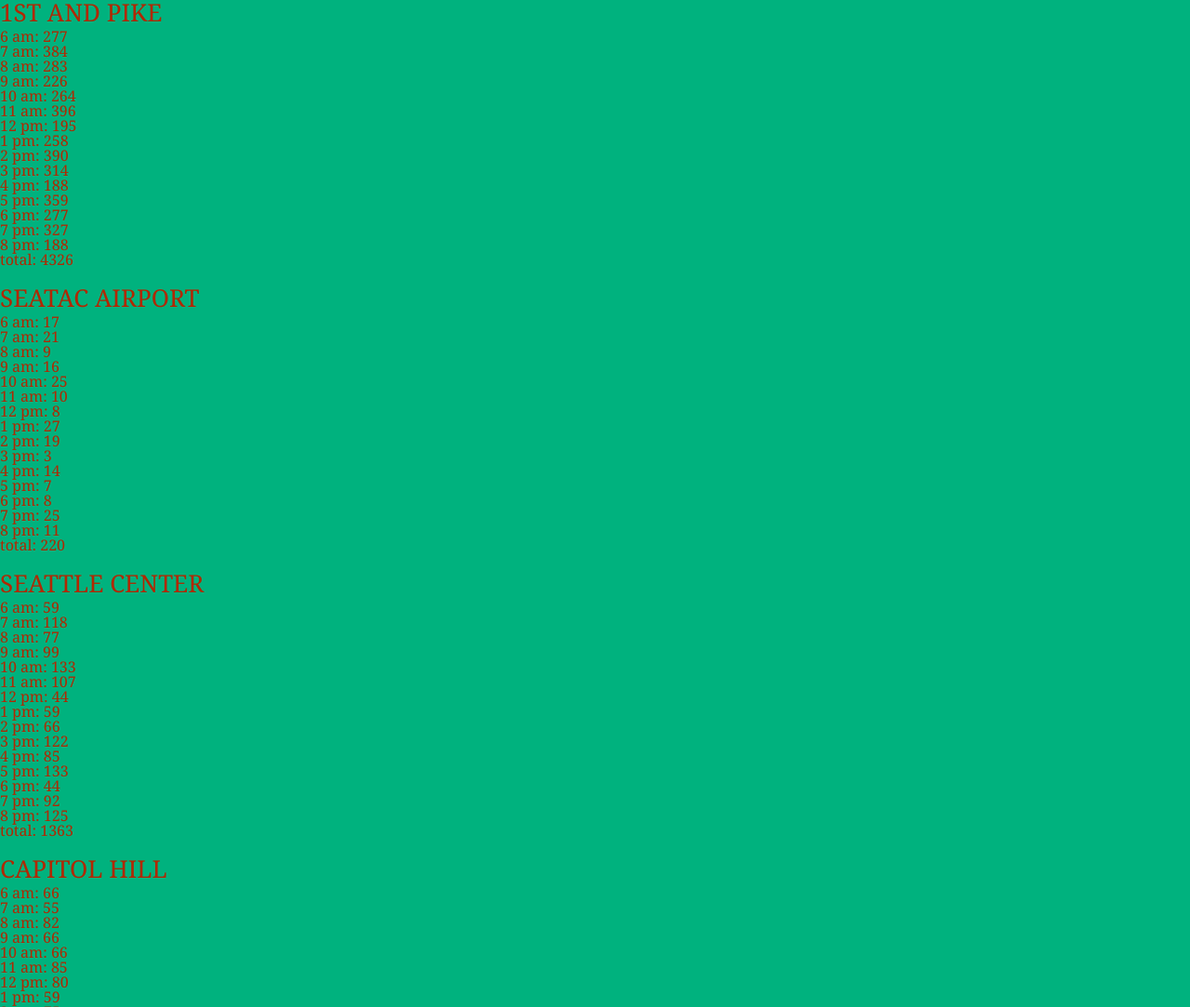
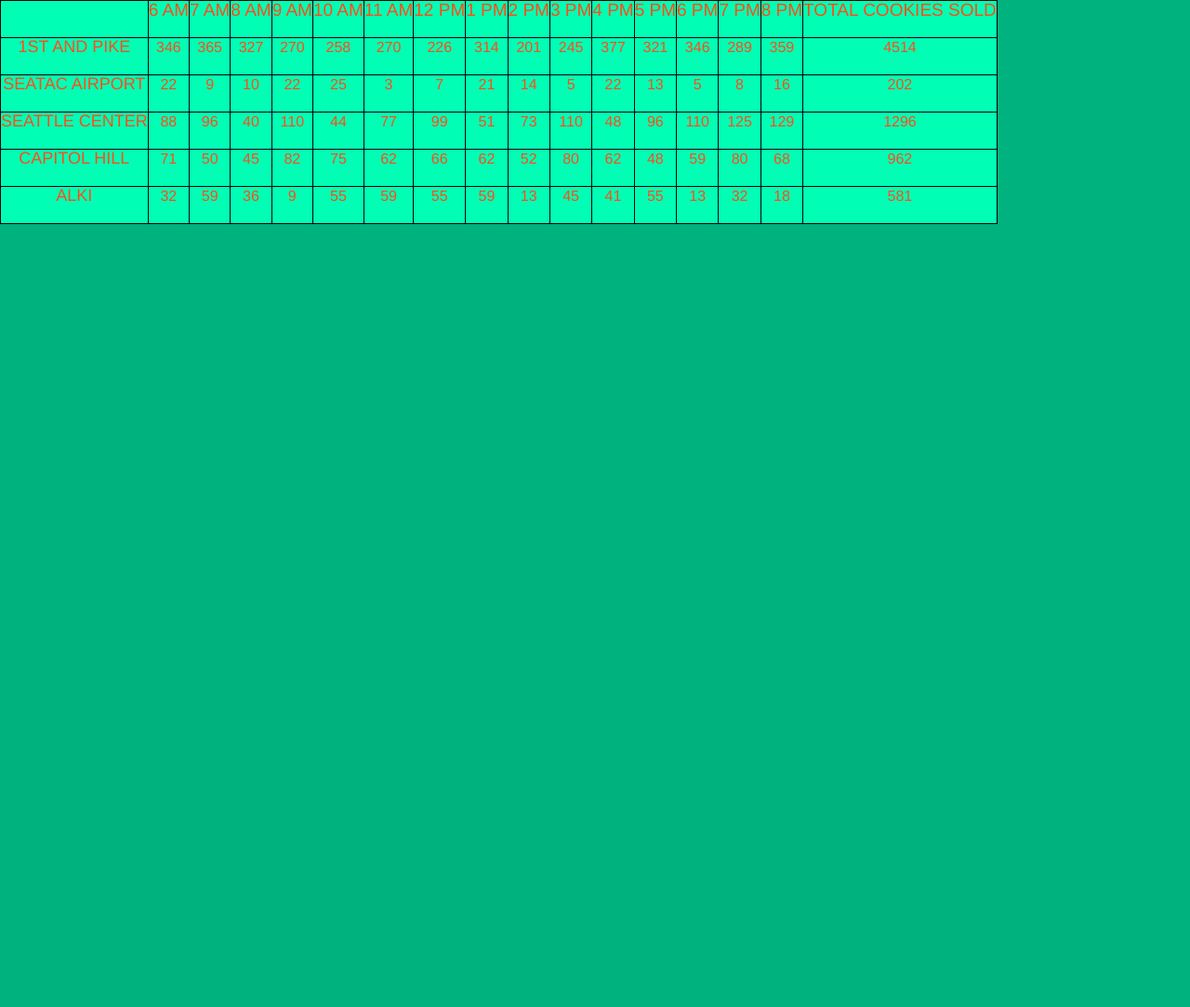
Before and after one commit to jpjazzy/day-7-lab, a plain HTML site: page sales.html in a window 1280 px wide. Shown: the top 1083 px of the page at 93% size. After the commit the page ends 800 px from the top, so only its background shows below. Drawn offline with Linux system fonts and the light colour scheme; a web font is replaced by a local one.

Commit message:
added constructor functionality with tables and css styling

```diff
--- a/app.js
+++ b/app.js
@@ -1,175 +1,98 @@
 'use strict';
 
-//Declare all store objects as literals
-var firstAndPike = {
-  shopName: '1st and Pike',
-  minCust: 23,
-  maxCust: 65,
-  avgCookieSale: 6.3,
-  getStoreData: function() { //Return data in an array format
+//Use global variable with an array of times the store is open
+//To make lists update if more stores are added
+var arrOfTimes = ['6 am', '7 am', '8 am', '9 am', '10 am', '11 am', '12 pm', '1 pm', '2 pm', '3 pm', '4 pm', '5 pm', '6 pm', '7 pm', '8 pm'];
+
+//declare constructor method for shops
+function Store(shopName, minCust, maxCust, avgCookieSale) {
+  this.shopName = shopName;
+  this.minCust = minCust;
+  this.maxCust = maxCust;
+  this.avgCookieSale = avgCookieSale;
+}
+
+//Create methods for constructor
+Store.prototype.getStoreData = function () { //simply returns all store data in array format
   return [this.minCust, this.maxCust, this.avgCookieSale];
-  },
-  genRandCxHr: function() { //generate random number of cx
+};
+
+Store.prototype.genRandCxHr = function() { //generate random number of cx
   var randCx = Math.random() * (this.maxCust - this.minCust) + this.minCust;
   randCx = Math.ceil(randCx) - 1; //subtract 1 to be inclusive since rounding up
   return randCx;
-  },
-  genRandCookHr: function () { //Generate random cookies per hour
+};
+
+Store.prototype.genRandCookHr = function () { //Generate random cookies per hour
   var randCookiesHr = [];
   var genRandCookies = 0;
-    for (var i = 0; i < 15; i++) { //Generate cookies sold per hr from 6 am - 9 pm
+  for (var i = 0; i < arrOfTimes.length; i++) { //Generate cookies sold per hr from 6 am - 9 pm
     genRandCookies = this.genRandCxHr() * this.avgCookieSale;
     genRandCookies = Math.ceil(genRandCookies) - 1; //round and subtract 1 to be inclusive since rounding up
     randCookiesHr.push(genRandCookies);
   }
   return randCookiesHr; // return array of cookies per hour
+};
+
+//declare all objects with constructor format
+var firstAndPike = new Store('1st and Pike', 23, 65, 6.3);
+var seatacAirport = new Store('Seatac Airport', 3, 24, 1.2);
+var seattleCenter = new Store('Seattle Center', 11, 38, 3.7);
+var capitolHill = new Store('Capitol Hill', 20, 38, 2.3);
+var alki = new Store('Alki', 2, 16, 4.6);
+
+//displays shop cookies list (with total) when called
+var dispShops = function (shopObj) {
+
+  //vars for data to be stored
+  var data = ['<td></td>'];
+  var table = document.getElementById('table_head');
+  var tableContent = document.getElementById('table_content');
+
+  var arrOfStoresCookies = [];
+  //get array of cookies
+  for (var i = 0; i < shopObj.length; i++) {
+    arrOfStoresCookies.push(shopObj[i].genRandCookHr());
+  }
+
+
+  //loop through array to add times
+  for (i = 0; i < arrOfTimes.length; i++) {
+    data.push(
+      '<td>' + arrOfTimes[i] + '</td>'
+    );
+  }
+  data.push('total cookies sold'); //add last row
+
+  //append row of headings for times
+  var tableHeaderContent = data.join('');
+  var newRow = document.createElement('tr');
+  newRow.innerHTML = tableHeaderContent;
+  table.appendChild(newRow);
+
+
+
+  //Place data in cookies content
+  var totalCookieCounter = 0;
+  for (var j = 0; j < shopObj.length; j++) {
+    data = [];
+    totalCookieCounter = 0;
+    for (i = 0; i < arrOfTimes.length; i++) {
+      data.push(
+        '<td>' + arrOfStoresCookies[j][i] + '</td>'
+      );
+      totalCookieCounter += arrOfStoresCookies[j][i];
+    }
+    data.push(totalCookieCounter); //add last value for total cookies
+
+    //append row of headings for times
+    var tableCookieContent = data.join('');
+    newRow = document.createElement('tr');
+    newRow.innerHTML = '<td>' + shopObj[j].shopName + '</td>' + tableCookieContent;
+    tableContent.appendChild(newRow);
   }
 };
 
-var seatacAirport = {
-  shopName: 'Seatac Airport',
-  minCust: 3,
-  maxCust: 24,
-  avgCookieSale: 1.2,
-  getStoreData: function() { //Return data in an array format
-    return [this.minCust, this.maxCust, this.avgCookieSale];
-  },
-  genRandCxHr: function() { //generate random number of cx
-    var randCx = Math.random() * (this.maxCust - this.minCust) + this.minCust;
-    randCx = Math.ceil(randCx) - 1; //subtract 1 to be inclusive since rounding up
-    return randCx;
-  },
-  genRandCookHr: function () { //Generate random cookies per hour
-    var randCookiesHr = [];
-    var genRandCookies = 0;
-    for (var i = 0; i < 15; i++) { //Generate cookies sold per hr from 6 am - 9 pm
-      genRandCookies = this.genRandCxHr() * this.avgCookieSale;
-      genRandCookies = Math.ceil(genRandCookies) - 1; //round and subtract 1 to be inclusive since rounding up
-      randCookiesHr.push(genRandCookies);
-    }
-    return randCookiesHr; // return array of cookies per hour
-  }
-};
-
-var seattleCenter = {
-  shopName: 'Seattle Center',
-  minCust: 11,
-  maxCust: 38,
-  avgCookieSale: 3.7,
-  getStoreData: function() { //Return data in an array format
-    return [this.minCust, this.maxCust, this.avgCookieSale];
-  },
-  genRandCxHr: function() { //generate random number of cx
-    var randCx = Math.random() * (this.maxCust - this.minCust) + this.minCust;
-    randCx = Math.ceil(randCx) - 1; //subtract 1 to be inclusive since rounding up
-    return randCx;
-  },
-  genRandCookHr: function () { //Generate random cookies per hour
-    var randCookiesHr = [];
-    var genRandCookies = 0;
-    for (var i = 0; i < 15; i++) { //Generate cookies sold per hr from 6 am - 9 pm
-      genRandCookies = this.genRandCxHr() * this.avgCookieSale;
-      genRandCookies = Math.ceil(genRandCookies) - 1; //round and subtract 1 to be inclusive since rounding up
-      randCookiesHr.push(genRandCookies);
-    }
-    return randCookiesHr; // return array of cookies per hour
-  }
-};
-
-var capitolHill = {
-  shopName: 'Capitol Hill',
-  minCust: 20,
-  maxCust: 38,
-  avgCookieSale: 2.3,
-  getStoreData: function() { //Return data in an array format
-    return [this.minCust, this.maxCust, this.avgCookieSale];
-  },
-  genRandCxHr: function() { //generate random number of cx
-    var randCx = Math.random() * (this.maxCust - this.minCust) + this.minCust;
-    randCx = Math.ceil(randCx) - 1; //subtract 1 to be inclusive since rounding up
-    return randCx;
-  },
-  genRandCookHr: function () { //Generate random cookies per hour
-    var randCookiesHr = [];
-    var genRandCookies = 0;
-    for (var i = 0; i < 15; i++) { //Generate cookies sold per hr from 6 am - 9 pm
-      genRandCookies = this.genRandCxHr() * this.avgCookieSale;
-      genRandCookies = Math.ceil(genRandCookies) - 1; //round and subtract 1 to be inclusive since rounding up
-      randCookiesHr.push(genRandCookies);
-    }
-    return randCookiesHr; // return array of cookies per hour
-  }
-};
-
-var alki = {
-  shopName: 'Akali',
-  minCust: 2,
-  maxCust: 16,
-  avgCookieSale: 4.6,
-  getStoreData: function() { //Return data in an array format
-    return [this.minCust, this.maxCust, this.avgCookieSale];
-  },
-  genRandCxHr: function() { //generate random number of cx
-    var randCx = Math.random() * (this.maxCust - this.minCust) + this.minCust;
-    randCx = Math.ceil(randCx) - 1; //subtract 1 to be inclusive since rounding up
-    return randCx;
-  },
-  genRandCookHr: function () { //Generate random cookies per hour
-    var randCookiesHr = [];
-    var genRandCookies = 0;
-    for (var i = 0; i < 15; i++) { //Generate cookies sold per hr from 6 am - 9 pm
-      genRandCookies = this.genRandCxHr() * this.avgCookieSale;
-      genRandCookies = Math.ceil(genRandCookies) - 1; //round and subtract 1 to be inclusive since rounding up
-      randCookiesHr.push(genRandCookies);
-    }
-    return randCookiesHr; // return array of cookies per hour
-  }
-};
-
-//displays shop cookies list (with total) when called
-var dispShop = function (shopObj) {
-  //display results as an unorder list in browser
-  var arrOfTimes = ['6 am', '7 am', '8 am', '9 am', '10 am', '11 am', '12 pm', '1 pm', '2 pm', '3 pm', '4 pm', '5 pm', '6 pm', '7 pm', '8 pm'];
-  var arrOfCookies = shopObj.genRandCookHr(); // Generate random avg cookies per hr array
-  console.log(arrOfCookies);
-
-
-
-  //create html elements to display on page
-  var docData = document.createElement('ul');
-
-  //add label of shop to top
-  var storeName = document.createElement('div');
-  storeName.innerHTML = '<h1>' + shopObj.shopName + '</h1>';
-  document.body.appendChild(storeName);
-
-  var arrOfCookiesHTML = [];
-  var totalCookies = 0;
-  for (var i = 0; i < arrOfTimes.length; i++) {
-    arrOfCookiesHTML.push('<li>' + arrOfTimes[i] + ': ' + arrOfCookies[i] + '</li>');
-    totalCookies += arrOfCookies[i];
-  }
-
-  console.log(arrOfCookiesHTML);
-
-  //Add total cookies to the end
-  arrOfCookiesHTML.push('<li> total: ' + totalCookies + '</li>');
-
-  var strOfCookiesHTML = arrOfCookiesHTML.join('');
-  console.log(strOfCookiesHTML);
-
-  //stuff str into ul
-  docData.innerHTML = strOfCookiesHTML;
-  console.log(docData);
-
-
-  //Stick new element on the page
-  document.getElementById('test').appendChild(docData);
-} ;
-
 //Create array of our objects and display them
 var arrOfStores = [firstAndPike, seatacAirport, seattleCenter, capitolHill, alki];
-for (var i = 0; i < arrOfStores.length; i++) {
-
-  dispShop(arrOfStores[i]);
-}
+dispShops(arrOfStores);
--- a/sales.html
+++ b/sales.html
@@ -7,6 +7,18 @@
     <link rel="stylesheet" href="style.css" />
   </head>
   <body id="test">
+    <table id="shell" class="data">
+      <thead id="table_head">
+<!--        <tr>
+          <th>make</th>
+          <th>model</th>
+          <th>year</th>
+          <th>mileage</th>
+        </tr> -->
+      </thead>
+      <tbody id="table_content"></tbody>
+      <!-- Developed in js -->
+    </table>
 
     <script src="app.js"></script>
   </body>
--- a/style.css
+++ b/style.css
@@ -140,11 +140,27 @@ footer {
   color: #B22700;
 }
 
-.data h2 {
-  font-size: 26px;
+.data td:first-child {
+  font-size: 18px;
+  text-align: center;
+  text-transform: uppercase;
+}
+
+.data thead{
+  font-size: 19px;
   margin-bottom: 5px;
   text-transform: uppercase;
+  text-transform: center;
 }
+
+table, th, td, tr{
+  border: 1px solid black;
+  height: 39px;
+  text-align: center;
+}
+
+
+
 
 .text h2 {
   font-size: 26px;
```
Lines whose indentation alone changed are shown as unchanged.
